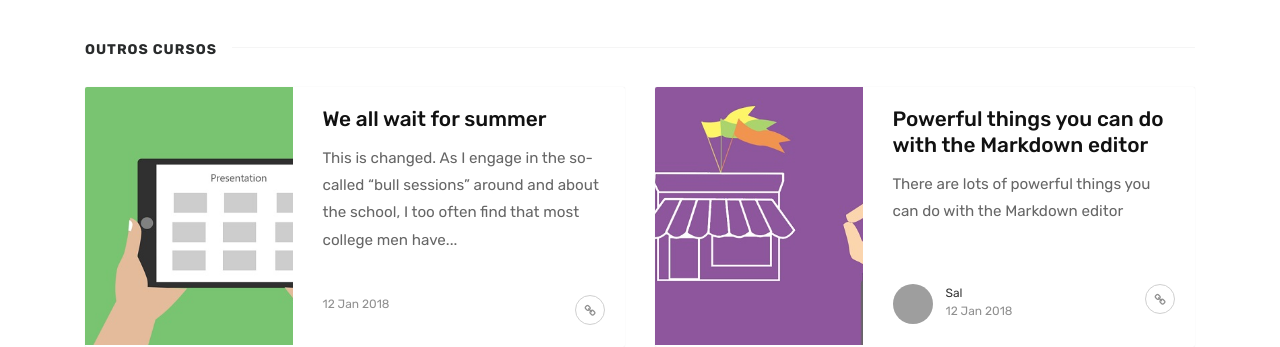
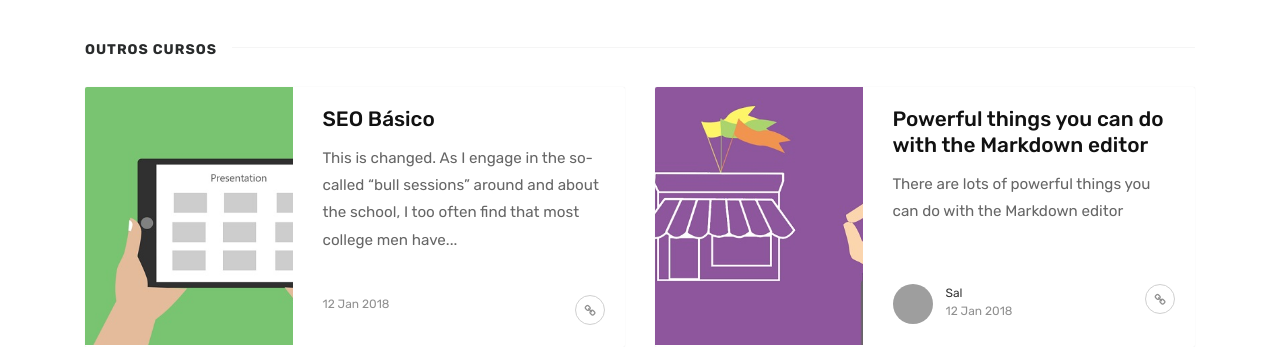
Before and after one commit to fabiolafaria/fabiolafaria.github.io, a Jekyll site: the page built from index.html, in a window 1280 px wide and 900 px high, scrolled down 617 px. Shown: the part 153-500 px from the top of the window. Built offline with Jekyll 4.4.1, drawn with Linux system fonts in a browser that asks for light colours; the list of posts is cut into pages by our own code; comment, search, counter and statistics services are not loaded; grey boxes are pictures that could not be loaded.

Commit message:
Updated '_posts/2018-01-12-we-all-wait-for-summer.md' via CloudCannon

```diff
--- a/_posts/2018-01-12-we-all-wait-for-summer.md
+++ b/_posts/2018-01-12-we-all-wait-for-summer.md
@@ -1,6 +1,6 @@
 ---
 layout: post
-title:  "We all wait for summer"
+title:  "SEO Básico"
 categories: [ Jekyll, tutorial ]
 image: assets/images/1.jpg
 featured: true
```
